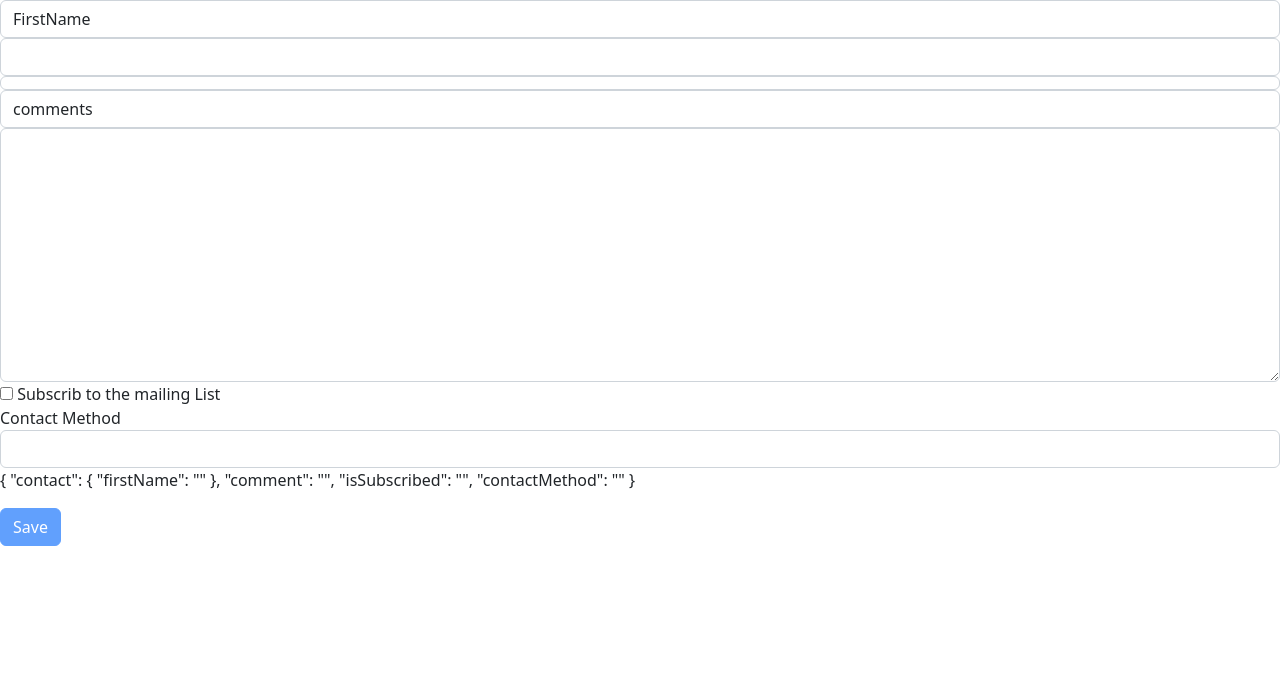
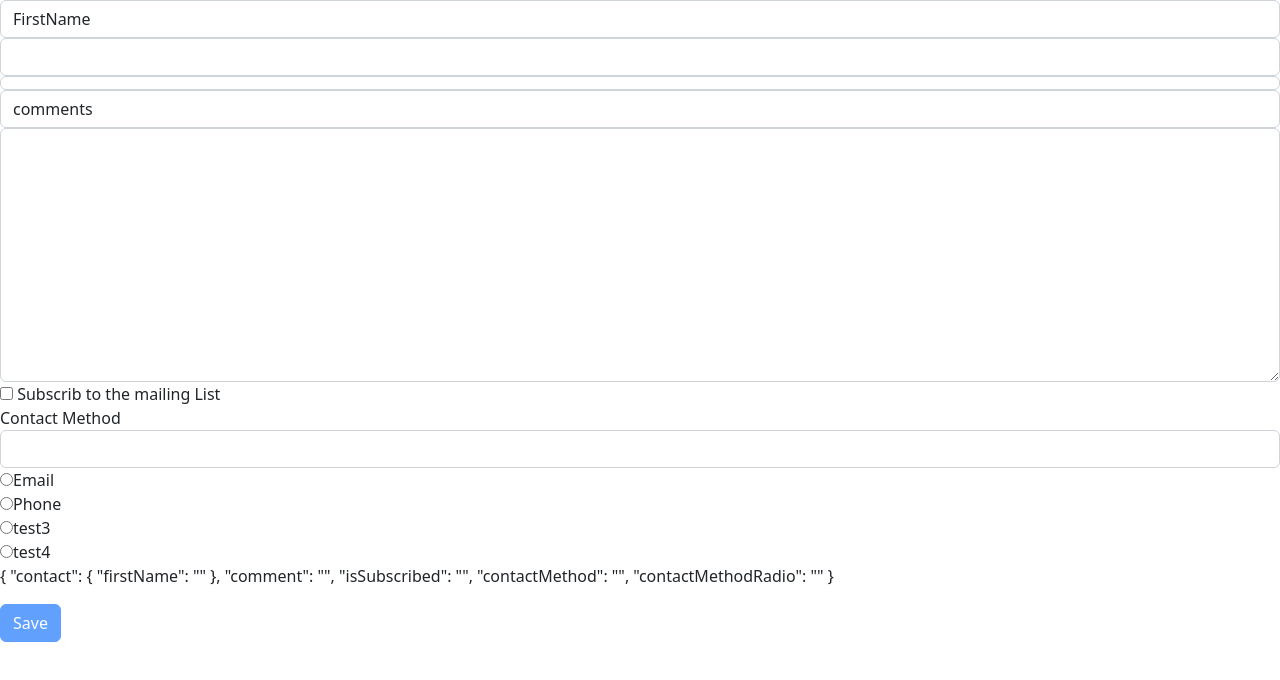
Before and after one commit to coderNet2021/AngularMosh, an Angular app: page / in a window 1280 px wide. Shown: the top 680 px of the page. Built offline with nearby package versions, Linux system fonts and the light colour scheme.

Commit message:
radio buttons

```diff
--- a/src/app/contact-form/contact-form.component.html
+++ b/src/app/contact-form/contact-form.component.html
@@ -65,6 +65,16 @@
       </option>
     </select>
   </div>
+  <div *ngFor="let method of contactMethods" class="radio">
+    <label for=""
+      ><input
+        ngModel
+        type="radio"
+        name="contactMethodRadio"
+        [value]="method.id"
+      />{{ method.name }}</label
+    >
+  </div>
   <p>{{ f.value | json }}</p>
   <button class="btn btn-primary" [disabled]="!f.valid">Save</button>
 </form>
```
